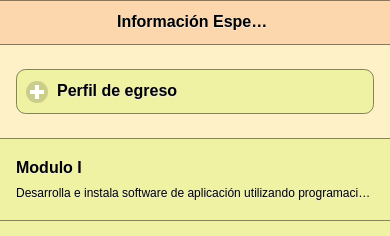
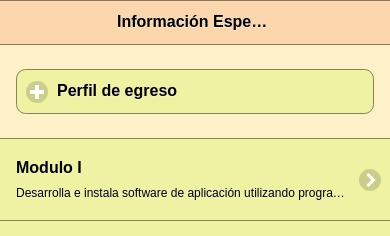
Before and after one commit to martinezrosasabigail0104/app2-git, a plain HTML site: page index.html in a window 390 px wide. Shown: the top 236 px of the page. Drawn offline with Linux system fonts and the light colour scheme; some packages are replaced by stand-ins of ours; files whose address does not match are found by name.

Commit message:
Update index.html

```diff
--- a/index.html
+++ b/index.html
@@ -58,7 +58,7 @@
 <div>
 <ul data-role="listview" data-theme="b" class="ui-listview ui-group-theme-b">
 <li class="ui-first-child ui-last-child">
-<a href="#Pagina1" class="ui-btn ui-alt-icon-right ui-icon-carat-r">
+<a href="#Pagina1" class="ui-btn ui-btn-icon-right ui-icon-carat-r">
 <h2> Modulo I </h2>
 <p> Desarrolla e instala software de aplicación utilizando programación estructurada, con almacenamiento persistente de los datos </p>
 </a>
```
